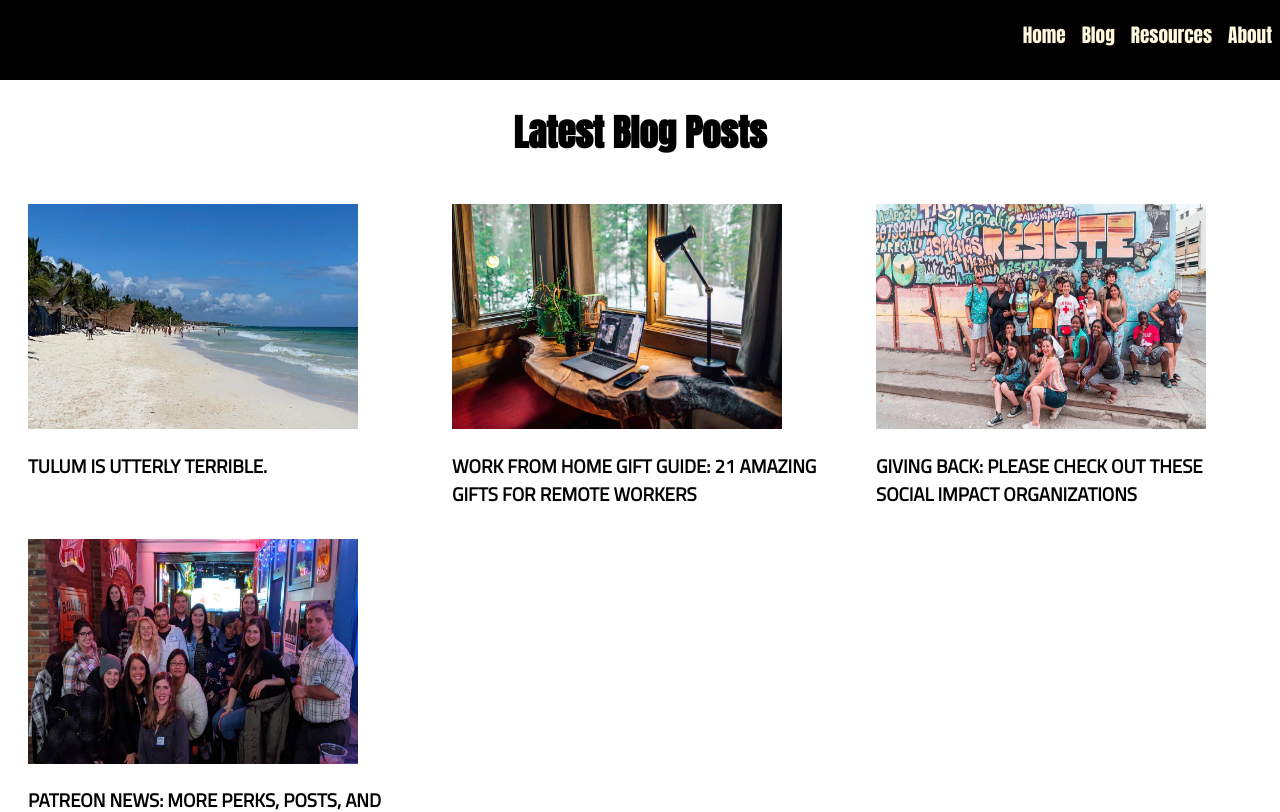
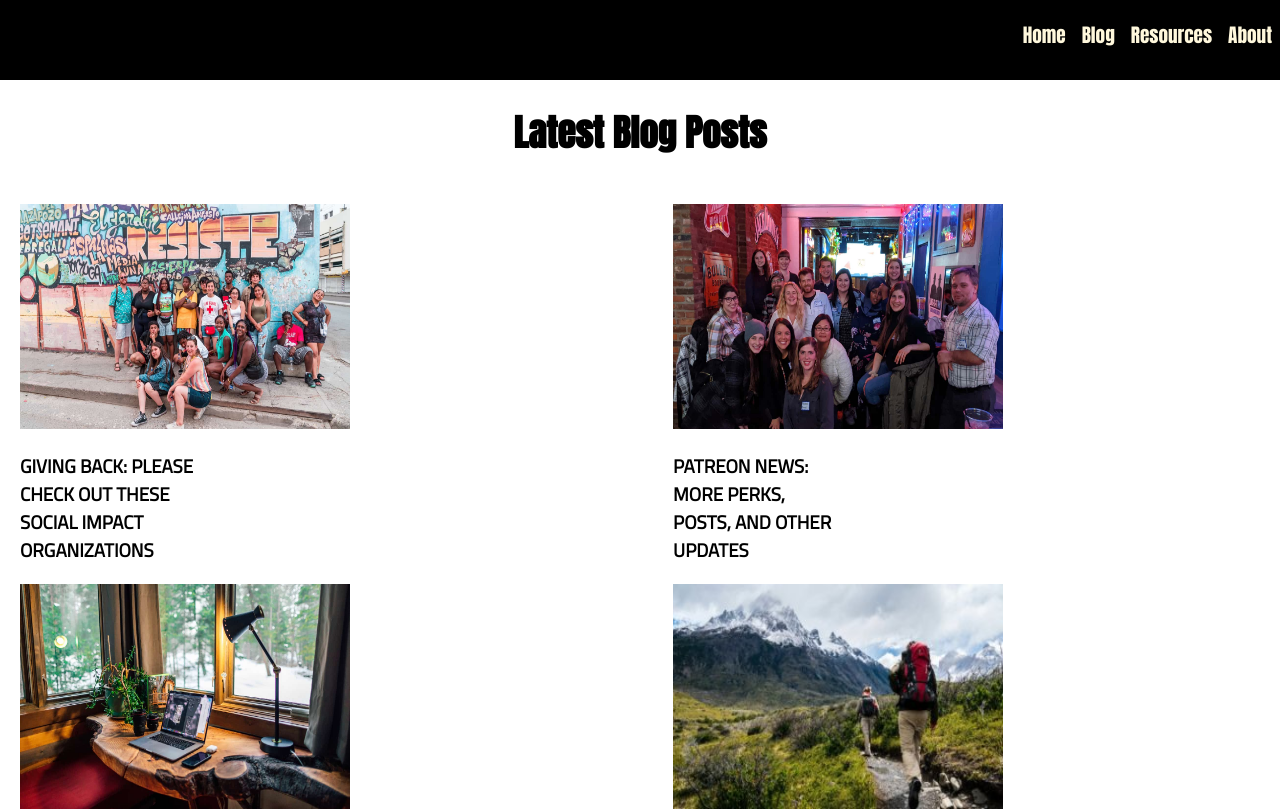
Before and after one commit to muhammadnasimul/new-repo-maybe, a plain HTML site: page index.html in a window 1280 px wide. Shown: the top 812 px of the page. Drawn offline with Linux system fonts and the light colour scheme.

Commit message:
notun kichu add korlam maybe

```diff
--- a/homepage.css
+++ b/homepage.css
@@ -41,7 +41,9 @@ li:hover {
 .posts {
   width: 30%;
   margin: 20px;
-  float: right;
+}
+.container {
+  float: left;
 }
 #postsdiv {
   width: 100%;
--- a/index.html
+++ b/index.html
@@ -6,7 +6,7 @@
     <title>Travel Blog</title>
     <link rel="stylesheet" href="homepage.css" />
   </head>
-  <body>
+  <div>
     <nav>
       <ul>
         <li>About</li>
@@ -17,18 +17,25 @@
     </nav>
     <h1 class="headline">Latest Blog Posts</h1>
     <div id="postsdiv">
+      <div class="container">
         <div class="posts">
           <img src="images/photo1.jpg" alt="pic1" />
-        <h3>GIVING BACK: PLEASE CHECK OUT THESE SOCIAL IMPACT ORGANIZATIONS</h3>
+          <h3>
+            GIVING BACK: PLEASE CHECK OUT THESE SOCIAL IMPACT ORGANIZATIONS
+          </h3>
         </div>
         <div class="posts">
           <img src="images/photo2.jpg" alt="pic2" />
-        <h3>WORK FROM HOME GIFT GUIDE: 21 AMAZING GIFTS FOR REMOTE WORKERS</h3>
+          <h3>
+            WORK FROM HOME GIFT GUIDE: 21 AMAZING GIFTS FOR REMOTE WORKERS
+          </h3>
         </div>
         <div class="posts">
           <img src="images/photo3.jpg" alt="pic3" />
           <h3>TULUM IS UTTERLY TERRIBLE.</h3>
         </div>
+      </div>
+      <div class="container">
         <div class="posts">
           <img src="images/photo5.jpg" alt="pic4" />
           <h3>PATREON NEWS: MORE PERKS, POSTS, AND OTHER UPDATES</h3>
@@ -41,6 +48,8 @@
           <img src="images/photo7.jpg" alt="pic5" />
           <h3>14 GREAT TRAVEL BACKPACKS FOR YOUR NEXT TRIP</h3>
         </div>
+      </div>
+      <div class="container">
         <div class="posts">
           <img src="images/photo8.jpg" alt="pic5" />
           <h3>14 GREAT TRAVEL BACKPACKS FOR YOUR NEXT TRIP</h3>
@@ -51,5 +60,6 @@
         </div>
       </div>
     </div>
+  </div>
   </body>
 </html>
```
Lines whose indentation alone changed are shown as unchanged.
